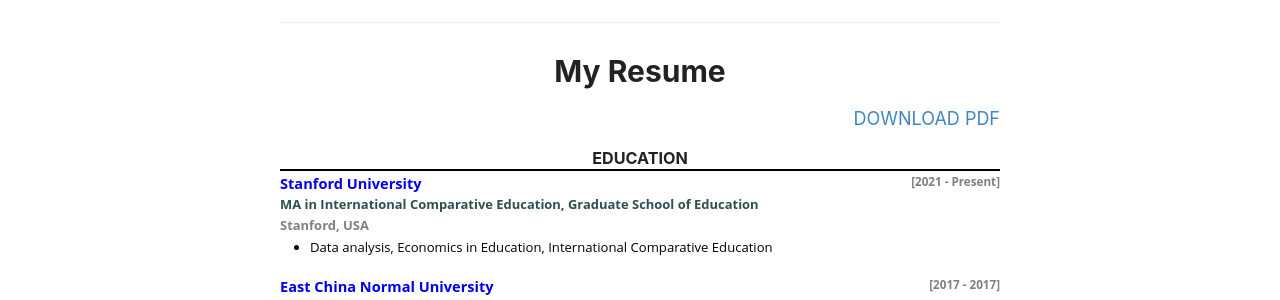
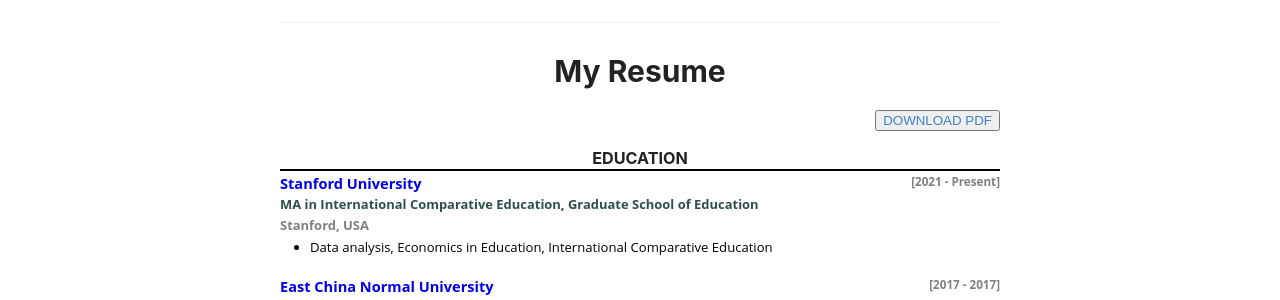
Before and after one commit to Camillefabs/Camillefabs.github.io, a Jekyll site: the page built from _pages/resume.md, in a window 1280 px wide. Shown: the part 141-441 px from the top of the page. Built offline with Jekyll 4.4.1, drawn with Linux system fonts in a browser that asks for light colours.

Commit message:
added resume download button

```diff
--- /dev/null
+++ b/_layouts/resume.html
@@ -0,0 +1,17 @@
+---
+layout: default
+---
+
+<article class="page">
+
+  <h1>{{ page.title }}</h1>
+  <div style="text-align: right;">
+    <button>
+      <a href="../_pages/resume/Camille_Fabo_Resume_2022.pdf" download class="button"> DOWNLOAD PDF </a>
+    </button>
+  </div>
+
+  <div class="entry">
+    {{ content }}
+  </div>
+</article>
--- a/_pages/resume.md
+++ b/_pages/resume.md
@@ -1,11 +1,9 @@
 ---
-layout: page
+layout: resume
 permalink: /resume/
 title: My Resume
 ---
-<div style="text-align: right">
-<a href="../_pages/resume/Camille_Fabo_Resume_2022.pdf" download> DOWNLOAD PDF </a>
-</div>
+
 <div class="resume">
   <!-- defining categories for resume -->
   {% assign categories = "EDUCATION|PROFESSIONAL EXPERIENCES|TEACHING EXPERIENCE|VOLUNTEERING" | split: "|" %}
```
